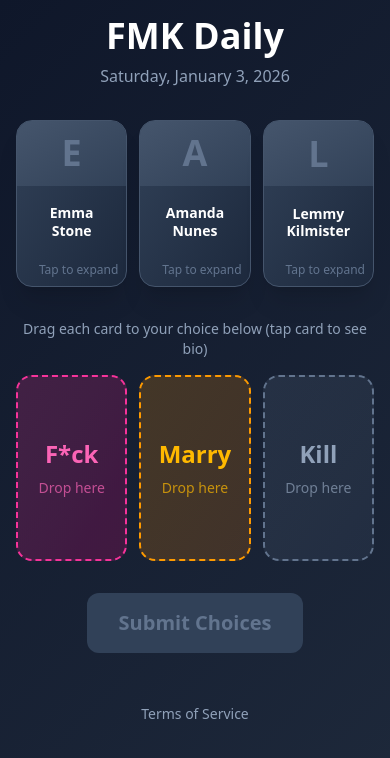
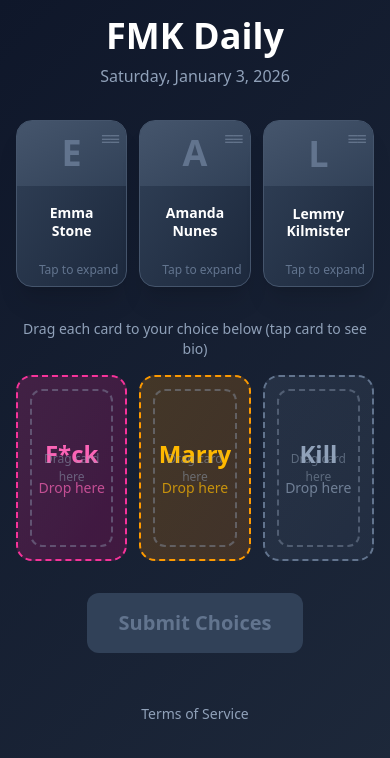
Before and after one commit to TharBePaschall/fmk-daily, a React (Vite) app: page / in a window 390 px wide. Shown: the top 758 px of the page. Built offline with nearby package versions, Linux system fonts and the light colour scheme; no server answers; the database is empty.

Commit message:
Card pressing more mobile-friendly

```diff
--- a/src/components/Card.jsx
+++ b/src/components/Card.jsx
@@ -1,15 +1,25 @@
 import { useState, useEffect, useRef } from 'react'
 import { getPersonalityDetails } from '../lib/wikipedia'
 
-function Card({ personality, isAssigned, onDragStart, onDragEnd, disabled, onTouchStart: onTouchDragStart, onTouchEnd: onTouchDragEnd }) {
+function Card({ personality, isAssigned, isFirstUnassigned, onDragStart, onDragEnd, disabled, onTouchStart: onTouchDragStart, onTouchEnd: onTouchDragEnd }) {
   const [isFlipped, setIsFlipped] = useState(false)
   const [isExpanded, setIsExpanded] = useState(false)
   const [wikiData, setWikiData] = useState(null)
   const [isLoading, setIsLoading] = useState(false)
   const [isDragging, setIsDragging] = useState(false)
   const [touchStartPos, setTouchStartPos] = useState(null)
+  const [shouldPulse, setShouldPulse] = useState(false)
   const cardRef = useRef(null)
   const expandedRef = useRef(null)
+
+  // Enable pulse for first unassigned card, disable after interaction
+  useEffect(() => {
+    if (isFirstUnassigned && !isAssigned && !disabled) {
+      setShouldPulse(true)
+    } else {
+      setShouldPulse(false)
+    }
+  }, [isFirstUnassigned, isAssigned, disabled])
 
   // Fetch Wikipedia data when card is first flipped or expanded
   useEffect(() => {
@@ -84,6 +94,8 @@
 
     if (disabled) return
 
+    // Remove pulse on click/interaction
+    setShouldPulse(false)
     // Open expanded view instead of flipping
     setIsExpanded(true)
   }
@@ -94,6 +106,8 @@
       return
     }
 
+    // Remove pulse on drag start
+    setShouldPulse(false)
     setIsDragging(true)
     e.dataTransfer.setData('personality', JSON.stringify(personality))
     e.dataTransfer.effectAllowed = 'move'
@@ -138,6 +152,8 @@
       return
     }
 
+    // Remove pulse on touch start (user interaction)
+    setShouldPulse(false)
     const touch = e.touches[0]
     const touchData = {
       x: touch.clientX,
@@ -203,7 +219,8 @@
     'w-full',
     'aspect-[2/3] md:aspect-[3/4]',
     isFlipped ? 'flipped' : 'cursor-grab active:cursor-grabbing',
-    isAssigned ? 'opacity-50 pointer-events-none' : ''
+    isAssigned ? 'opacity-50 pointer-events-none' : '',
+    shouldPulse ? 'pulse' : ''
   ].filter(Boolean).join(' ')
 
   return (
@@ -228,6 +245,12 @@
         <div className="card-flip-inner relative w-full h-full">
           {/* Front of card */}
           <div className="card-front absolute inset-0 bg-gradient-to-br from-slate-700 to-slate-800 rounded-2xl shadow-xl border border-slate-600 overflow-hidden flex flex-col">
+            {/* Drag handle icon */}
+            {!isAssigned && !disabled && (
+              <div className="drag-handle absolute top-2 right-2 z-10 text-slate-400 text-lg leading-none" aria-hidden="true">
+                ≡≡
+              </div>
+            )}
             <div className="flex-1 bg-gradient-to-br from-slate-600 to-slate-700 flex items-center justify-center overflow-hidden min-h-0">
               {thumbnailUrl ? (
                 <img
--- a/src/components/CardHolder.jsx
+++ b/src/components/CardHolder.jsx
@@ -103,9 +103,15 @@
           </button>
         </div>
       ) : (
-        <span className={'text-sm opacity-70 ' + color.text}>
-          Drop here
-        </span>
+        <>
+          {/* Ghost outline for empty holder */}
+          <div className="card-holder-ghost">
+            <span className="card-holder-ghost-text">Drag card here</span>
+          </div>
+          <span className={'text-sm opacity-70 ' + color.text + ' relative z-10'}>
+            Drop here
+          </span>
+        </>
       )}
     </div>
   )
--- a/src/index.css
+++ b/src/index.css
@@ -107,3 +107,51 @@
   font-size: 1rem;
   line-height: 1.6;
 }
+
+/* Pulsing animation for first unassigned card */
+@keyframes cardPulse {
+  0%, 100% {
+    transform: scale(1);
+  }
+  50% {
+    transform: scale(1.02);
+  }
+}
+
+.card-flip.pulse:not(.flipped) {
+  animation: cardPulse 1.5s ease-in-out infinite;
+}
+
+/* Drag handle icon styling */
+.drag-handle {
+  pointer-events: none;
+  user-select: none;
+  opacity: 0.5;
+  transition: opacity 0.2s;
+  font-weight: 300;
+  letter-spacing: -0.1em;
+}
+
+.card-flip:hover .drag-handle,
+.card-flip:active .drag-handle {
+  opacity: 0.8;
+}
+
+/* Ghost outline for empty card holders */
+.card-holder-ghost {
+  position: absolute;
+  inset: 0.75rem;
+  border: 2px dashed rgba(148, 163, 184, 0.4);
+  border-radius: 0.75rem;
+  pointer-events: none;
+  display: flex;
+  align-items: center;
+  justify-content: center;
+}
+
+.card-holder-ghost-text {
+  color: rgba(148, 163, 184, 0.5);
+  font-size: 0.75rem;
+  text-align: center;
+  padding: 0.5rem;
+}
```
